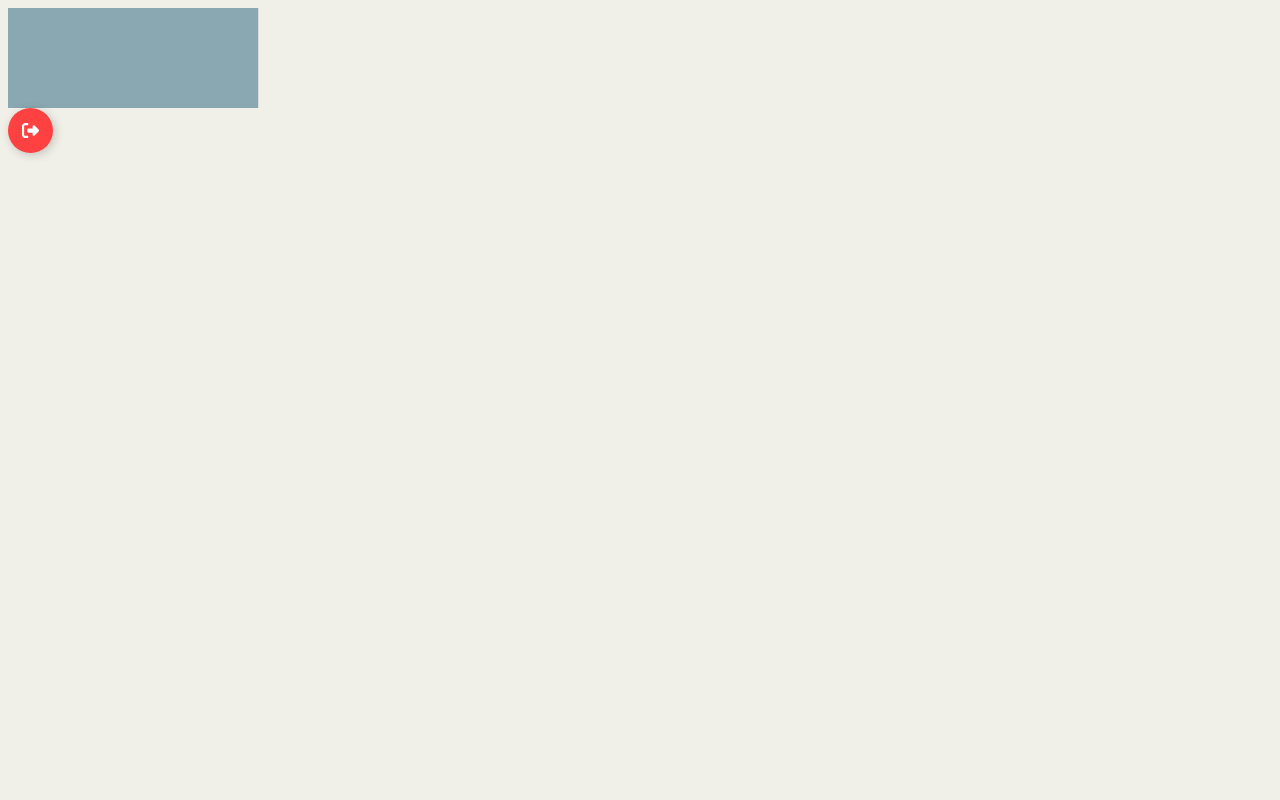
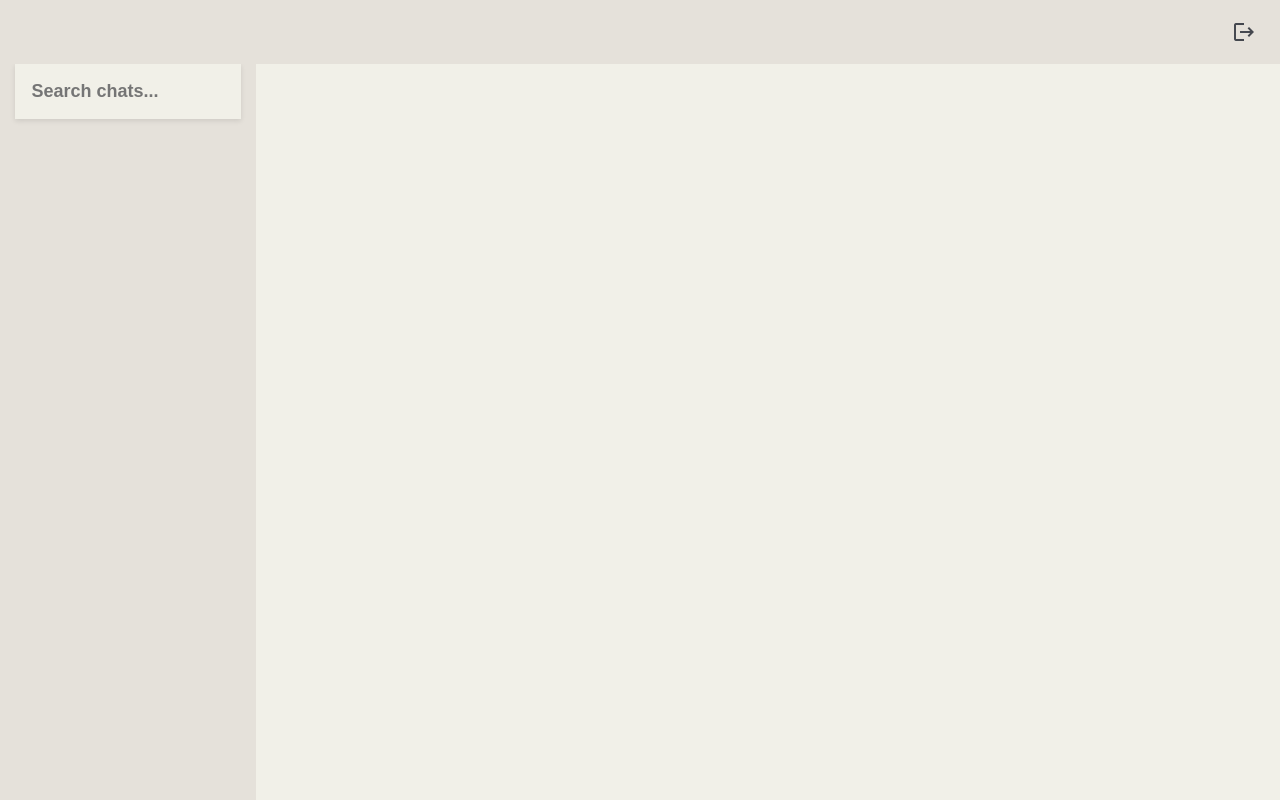
Before and after one commit to doeiit00/Mobile-UX-Design, an Angular app: page /home in a window 1280 px wide. Built offline with nearby package versions, Linux system fonts and the light colour scheme.

Commit message:
Toolbar and Sidebar + Searchbar
Co-Authored-By: Dominik <147036891+doeiit00@users.noreply.github.com>

```diff
--- a/angular.json
+++ b/angular.json
@@ -27,6 +27,7 @@
               }
             ],
             "styles": [
+              "@angular/material/prebuilt-themes/azure-blue.css",
               "src/styles.css"
             ],
             "scripts": []
@@ -85,6 +86,7 @@
               }
             ],
             "styles": [
+              "@angular/material/prebuilt-themes/azure-blue.css",
               "src/styles.css"
             ],
             "scripts": []
--- a/package.json
+++ b/package.json
@@ -10,10 +10,12 @@
   },
   "private": true,
   "dependencies": {
+    "@angular/cdk": "^19.2.6",
     "@angular/common": "^19.2.0",
     "@angular/compiler": "^19.2.0",
     "@angular/core": "^19.2.0",
     "@angular/forms": "^19.2.0",
+    "@angular/material": "^19.2.6",
     "@angular/platform-browser": "^19.2.0",
     "@angular/platform-browser-dynamic": "^19.2.0",
     "@angular/router": "^19.2.0",
--- a/src/app/components/home-page/home-page.component.css
+++ b/src/app/components/home-page/home-page.component.css
@@ -1,104 +1,39 @@
-.sidebar {
-  width: 250px;
-  background: #89A8B2;
-  border-right: 1px solid #ddd;
-  height: 100px;
+mat-toolbar{
+    background: #E5E1DA;
 }
+
+.sidenav {
+  width: 20vw;
+  height: calc(100vh - 64px);
+  border-radius: 0 !important;
+  position: relative;
+  background: #E5E1DA;
+}
+
+.example-spacer {
+  flex: 1 1 auto;
+}
+
+.example-container {
+  width: 20vw;
+  height: calc(100vh - 64px);
+  background: #E5E1DA;
+}
+
+.search-bar-wrapper {
+  display: flex;            /* Use Flexbox for centering */
+  justify-content: center;  /* Center horizontally */
+  align-items: flex-start;  /* Align the search bar at the top vertically */
+  height: 100%;             /* Ensure the wrapper takes full height */
+}
+
 .search-box {
-  width: 100%;
-  padding: 10px;
-  margin-bottom: 15px;
-  border: none;
-  border-radius: 5px;
+  width: 15vw; /* Adjust the width to prevent overflow */
+  padding: 1rem;
+  border: 1px solid #F1F0E8 !important;
+  font-size: 18px;
+  font-weight: bold;
   outline: none;
-  font-size: 16px;
+  background-color: #F1F0E8;
   box-shadow: 0px 2px 5px rgba(0, 0, 0, 0.1);
 }
-.chat-list {
-  list-style: none;
-  padding: 0;
-  overflow-y: auto;
-  flex-grow: 1;
-}
-.chat-item {
-  padding: 12px;
-  cursor: pointer;
-  border-bottom: 1px solid #ddd;
-  transition: background 0.3s;
-}
-.chat-item:hover {
-  background: #e0e0e0;
-}
-.chat-item.selected {
-  background: #ccc;
-  font-weight: bold;
-}
-
-/*LogoutButton*/
-
-.Btn {
-  display: flex;
-  align-items: center;
-  justify-content: flex-start;
-  width: 45px;
-  height: 45px;
-  border: none;
-  border-radius: 50%;
-  cursor: pointer;
-  position: relative;
-  overflow: hidden;
-  transition-duration: .3s;
-  box-shadow: 2px 2px 10px rgba(0, 0, 0, 0.199);
-  background-color: rgb(255, 65, 65);
-}
-
-/* plus sign */
-.sign {
-  width: 100%;
-  transition-duration: .3s;
-  display: flex;
-  align-items: center;
-  justify-content: center;
-}
-
-.sign svg {
-  width: 17px;
-}
-
-.sign svg path {
-  fill: white;
-}
-/* text */
-.text {
-  position: absolute;
-  right: 0%;
-  width: 0%;
-  opacity: 0;
-  color: white;
-  font-size: 1.2em;
-  font-weight: 600;
-  transition-duration: .3s;
-}
-/* hover effect on button width */
-.Btn:hover {
-  width: 125px;
-  border-radius: 40px;
-  transition-duration: .3s;
-}
-
-.Btn:hover .sign {
-  width: 30%;
-  transition-duration: .3s;
-  padding-left: 20px;
-}
-/* hover effect button's text */
-.Btn:hover .text {
-  opacity: 1;
-  width: 70%;
-  transition-duration: .3s;
-  padding-right: 10px;
-}
-/* button click effect*/
-.Btn:active {
-  transform: translate(2px ,2px);
-}
--- a/src/app/components/home-page/home-page.component.html
+++ b/src/app/components/home-page/home-page.component.html
@@ -1,12 +1,13 @@
-<div class="sidebar">
-
-</div>
-
-
-<!-- From Uiverse.io by vinodjangid07 -->
-<button (click) = "logout()" class="Btn">
-
-  <div class="sign"><svg viewBox="0 0 512 512"><path d="M377.9 105.9L500.7 228.7c7.2 7.2 11.3 17.1 11.3 27.3s-4.1 20.1-11.3 27.3L377.9 406.1c-6.4 6.4-15 9.9-24 9.9c-18.7 0-33.9-15.2-33.9-33.9l0-62.1-128 0c-17.7 0-32-14.3-32-32l0-64c0-17.7 14.3-32 32-32l128 0 0-62.1c0-18.7 15.2-33.9 33.9-33.9c9 0 17.6 3.6 24 9.9zM160 96L96 96c-17.7 0-32 14.3-32 32l0 256c0 17.7 14.3 32 32 32l64 0c17.7 0 32 14.3 32 32s-14.3 32-32 32l-64 0c-53 0-96-43-96-96L0 128C0 75 43 32 96 32l64 0c17.7 0 32 14.3 32 32s-14.3 32-32 32z"></path></svg></div>
-
-  <div class="text">Logout</div>
-</button>
+<mat-toolbar class="toolbar">
+  <span class="example-spacer"></span>
+  <button mat-icon-button class="example-icon favorite-icon" aria-label="Example icon-button with heart icon">
+    <mat-icon>logout</mat-icon>
+  </button>
+</mat-toolbar>
+<mat-drawer-container class="example-container">
+  <mat-drawer class="sidenav" mode="side" opened>
+    <div class="search-bar-wrapper">
+      <input type="text" placeholder="Search chats..." class="search-box" />
+    </div>
+  </mat-drawer>
+</mat-drawer-container>
--- a/src/index.html
+++ b/src/index.html
@@ -6,8 +6,10 @@
   <base href="/">
   <meta name="viewport" content="width=device-width, initial-scale=1">
   <link rel="icon" type="image/x-icon" href="favicon.ico">
+  <link href="https://fonts.googleapis.com/css2?family=Roboto:wght@300;400;500&display=swap" rel="stylesheet">
+  <link href="https://fonts.googleapis.com/icon?family=Material+Icons" rel="stylesheet">
 </head>
-<body>
+<body class="mat-typography">
   <app-root></app-root>
 </body>
 </html>
--- a/src/styles.css
+++ b/src/styles.css
@@ -4,3 +4,6 @@ html {
 }
 
 /*https://colorhunt.co/palette/89a8b2b3c8cfe5e1daf1f0e8*/
+
+html, body { height: 100%; }
+body { margin: 0; font-family: Roboto, "Helvetica Neue", sans-serif; }
```
Also changed, not shown: src/app/components/home-page/home-page.component.ts (+6 -1 lines), 1 other file (tests, documents, lock files or other folders).
